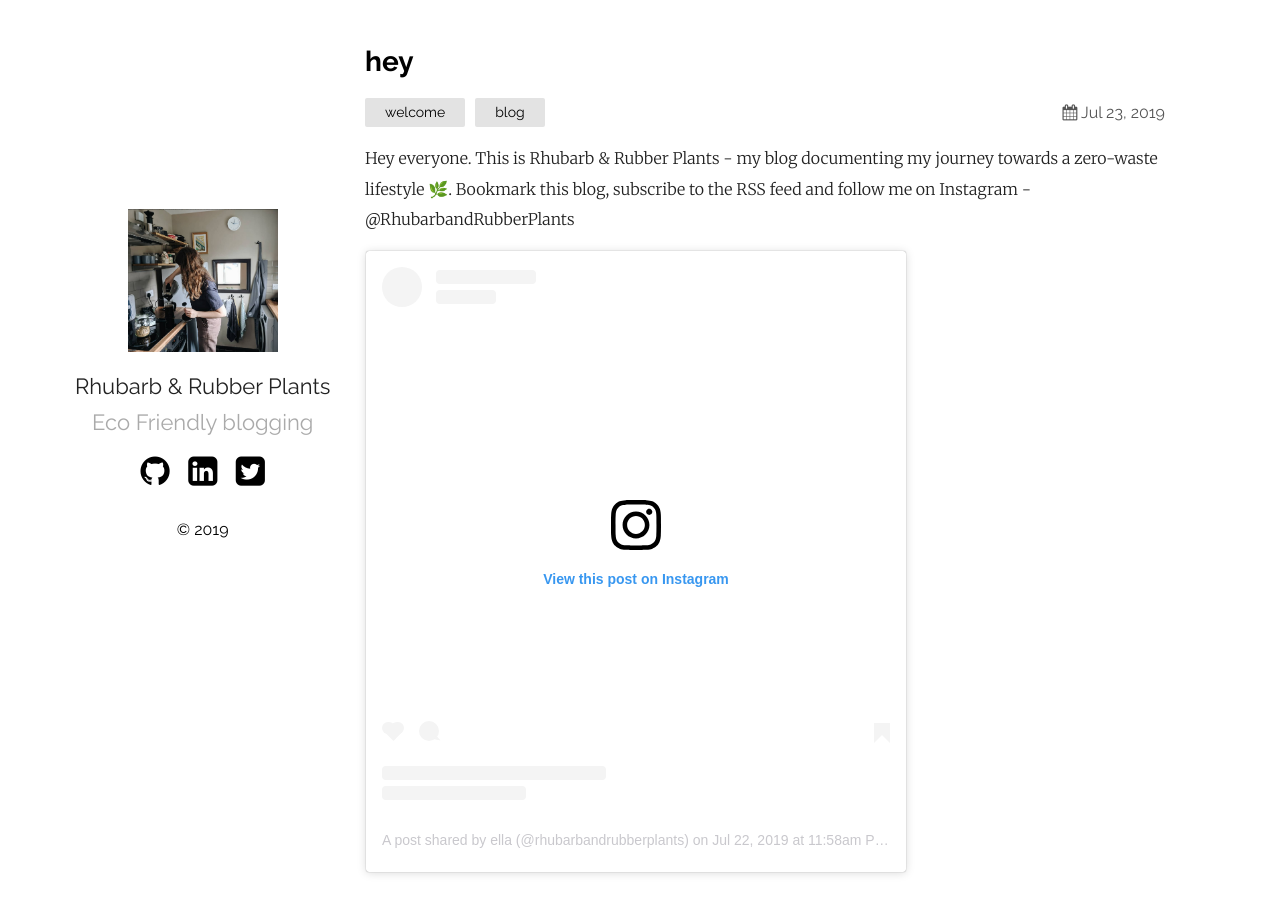
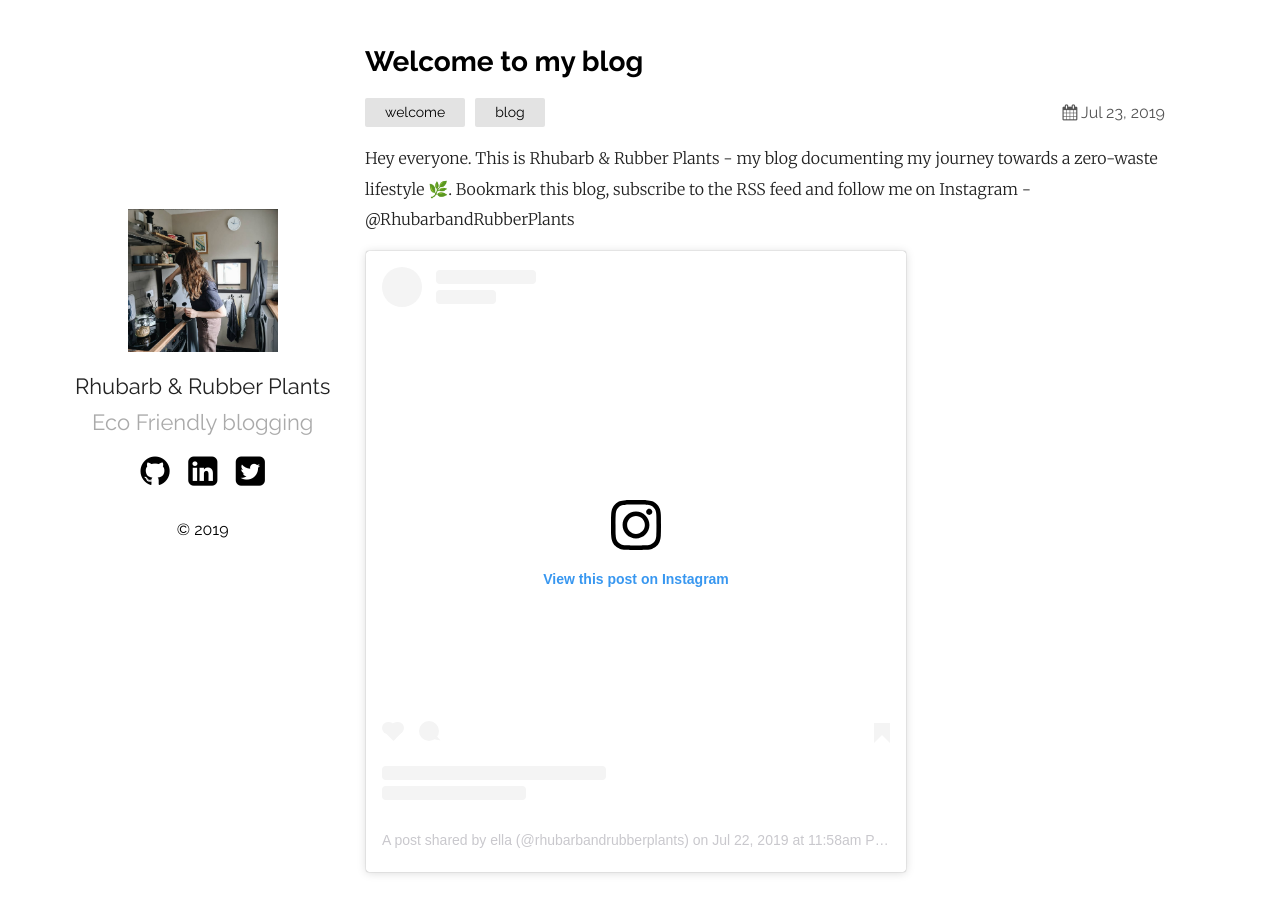
Before and after one commit to rhubarbandrubberplants/rhubarbandrubberplants.github.io, a Jekyll site: the page built from _posts/2019-03-23-welcome.md, in a window 1280 px wide. Built offline with Jekyll 4.4.1, drawn with Linux system fonts in a browser that asks for light colours; a script that is not in the unit is left out.

Commit message:
changed post title

```diff
--- a/_posts/2019-03-23-welcome.md
+++ b/_posts/2019-03-23-welcome.md
@@ -1,6 +1,6 @@
 ---
 layout: post
-title:  "hey"
+title:  "Welcome to my blog"
 date:   2019-07-23 21:04:36 +0000
 categories: welcome blog
 ---
```
